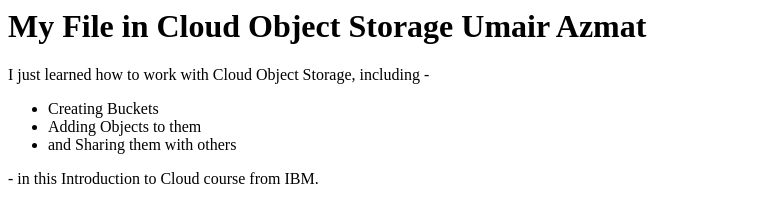
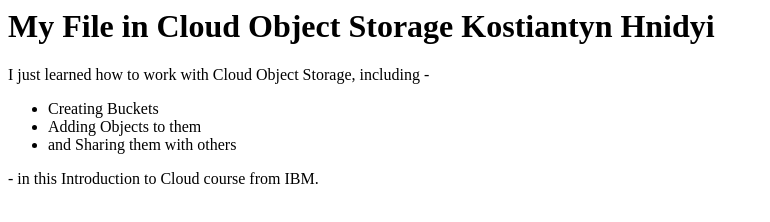
Before and after one commit to Gnidyi/node_practice, a plain HTML site: page index.html in a window 1280 px wide. Shown: the whole page, without its empty margins (0-770 px from the left). Drawn offline with Linux system fonts and the light colour scheme.

Commit message:
Update index.html

```diff
--- a/index.html
+++ b/index.html
@@ -9,7 +9,7 @@
     <style data-emotion="css-global" data-s=""></style>
   </head>
   <body data-new-gr-c-s-check-loaded="14.1098.0" data-gr-ext-installed="">
-    <h1>My File in Cloud Object Storage Umair Azmat</h1>
+    <h1>My File in Cloud Object Storage Kostiantyn Hnidyi</h1>
     <p></p>
     <p>I just learned how to work with Cloud Object Storage, including -</p>
     <ul>
```
